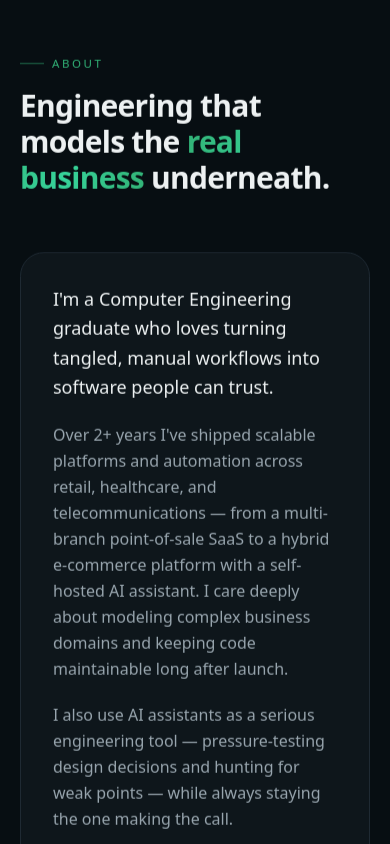
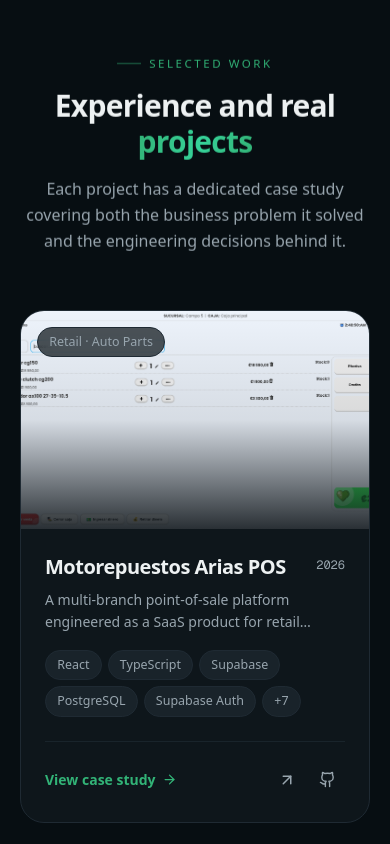
Before and after one commit to ByCristtv/Cristian-Portfolio, a Next.js app: page / in a window 390 px wide. Shown: the part 1560-2404 px from the top of the page. Built offline with nearby package versions, Linux system fonts and the light colour scheme; no server answers.

Commit message:
Re order

```diff
--- a/app/page.tsx
+++ b/app/page.tsx
@@ -15,10 +15,9 @@
       <Navbar />
       <main>
         <Hero />
+        <ProjectSection />
+        <SkillsSection />
         <About />
-        <SkillsSection />
-        <ProjectSection />
-        <Process />
         <ContactSection />
       </main>
       <Footer />
--- a/components/AboutSection.tsx
+++ b/components/AboutSection.tsx
@@ -25,7 +25,7 @@
           eyebrow="About"
           title={
             <>
-              Engineering that models the <span className="text-gradient">real business</span> underneath.
+              Who Am I and <span className="text-gradient">What do I do?</span>
             </>
           }
         />
@@ -40,13 +40,13 @@
               </p>
               <p className="leading-relaxed">
                 Over 2+ years I&apos;ve shipped scalable platforms and automation across retail, healthcare,
-                and telecommunications — from a multi-branch point-of-sale SaaS to a hybrid e-commerce
+                and telecommunications, from a multi-branch point-of-sale SaaS to a hybrid e-commerce
                 platform with a self-hosted AI assistant. I care deeply about modeling complex business
                 domains and keeping code maintainable long after launch.
               </p>
               <p className="leading-relaxed">
                 I also use AI assistants as a serious engineering tool — pressure-testing design decisions
-                and hunting for weak points — while always staying the one making the call.
+                and hunting for weak points, while always staying the one making the call.
               </p>
             </div>
 
--- a/components/Hero.tsx
+++ b/components/Hero.tsx
@@ -102,14 +102,6 @@
                 />
               </div>
             </div>
-
-            {/* Floating badges */}
-            <div className="glass absolute -left-5 top-10 hidden items-center gap-2 rounded-full px-3.5 py-2 text-xs font-medium shadow-lg sm:flex">
-              <Sparkles size={14} className="text-primary" /> AI-assisted engineering
-            </div>
-            <div className="glass absolute -right-4 bottom-14 hidden rounded-full px-3.5 py-2 text-xs font-medium shadow-lg sm:block">
-              <span className="text-primary">2+</span> yrs experience
-            </div>
           </div>
         </div>
       </div>
--- a/components/ProjectSection.tsx
+++ b/components/ProjectSection.tsx
@@ -97,7 +97,7 @@
           eyebrow="Selected Work"
           title={
             <>
-              Case studies, not just <span className="text-gradient">screenshots</span>
+              Experience and real <span className="text-gradient">projects</span>
             </>
           }
           description="Each project has a dedicated case study covering both the business problem it solved and the engineering decisions behind it."
--- a/components/SkillsSection.tsx
+++ b/components/SkillsSection.tsx
@@ -57,10 +57,10 @@
           eyebrow="Skills & Tools"
           title={
             <>
-              A pragmatic, <span className="text-gradient">full-stack</span> toolkit
+              My main <span className="text-gradient">technologies</span>
             </>
           }
-          description="Chosen for reliability and long-term maintainability — from typed frontends to relational data, cloud delivery, and automated testing."
+          description="Chosen for reliability and long-term maintainability, from typed frontends to relational data, cloud delivery, and automated testing."
         />
 
         <Reveal className="mt-12 flex flex-wrap justify-center gap-2">
--- a/data/projects.ts
+++ b/data/projects.ts
@@ -45,7 +45,7 @@
       "A multi-branch point-of-sale platform engineered as a SaaS product for retail businesses of any size.",
     category: "Retail · Auto Parts",
     type: "SaaS · Point of Sale",
-    year: "2025",
+    year: "2026",
     role: "Sole Engineer — architecture, product & delivery",
     timeline: "Client build, evolved into a reusable SaaS",
     featured: true,
@@ -158,7 +158,7 @@
       "An all-in-one commerce platform with shared business logic and a fully custom storefront per brand — plus an AI assistant.",
     category: "Retail · E-commerce",
     type: "Hybrid SaaS · E-commerce",
-    year: "2025",
+    year: "2026",
     role: "Full-Stack Engineer",
     timeline: "Ongoing product",
     featured: true,
```
